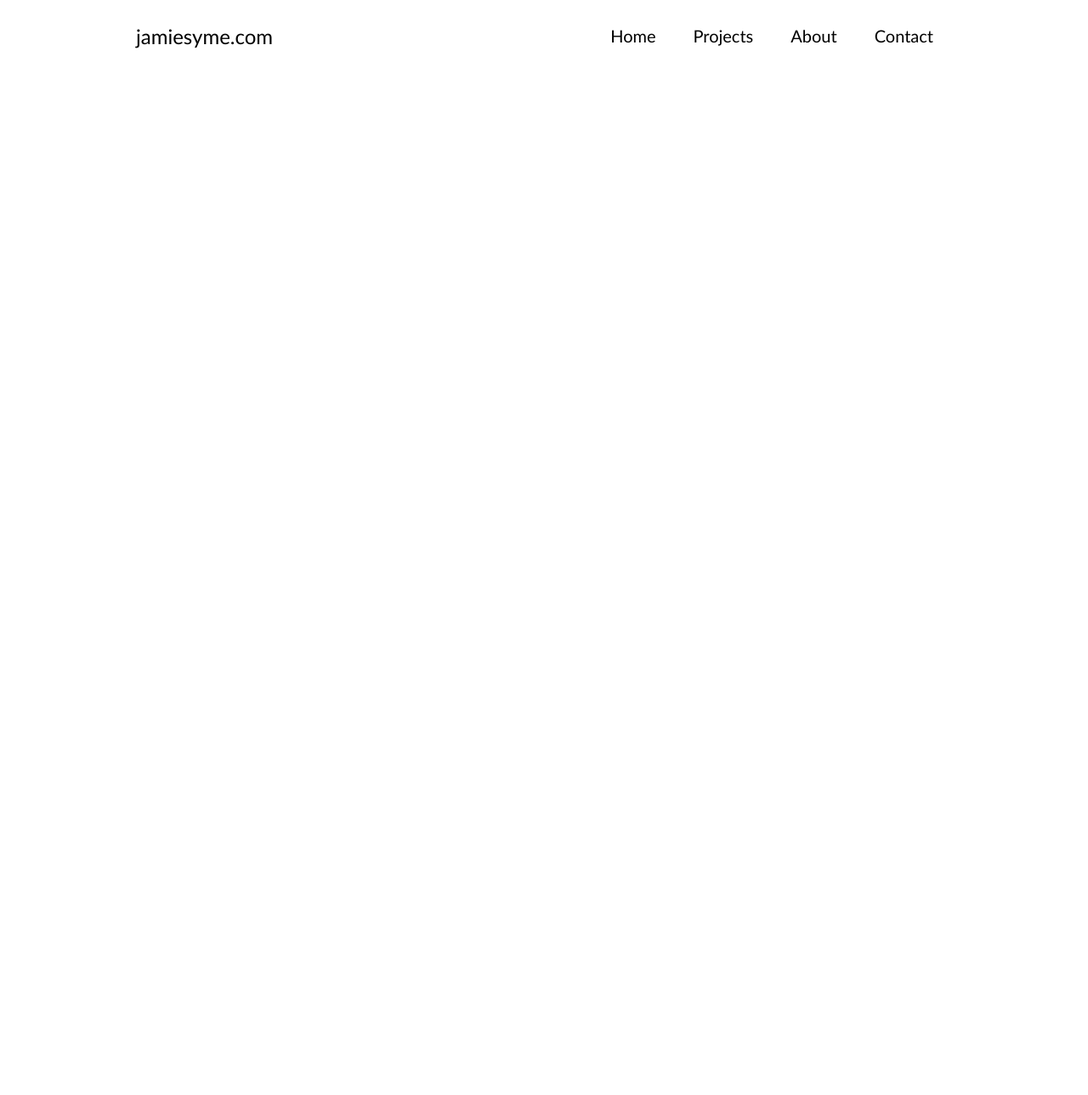
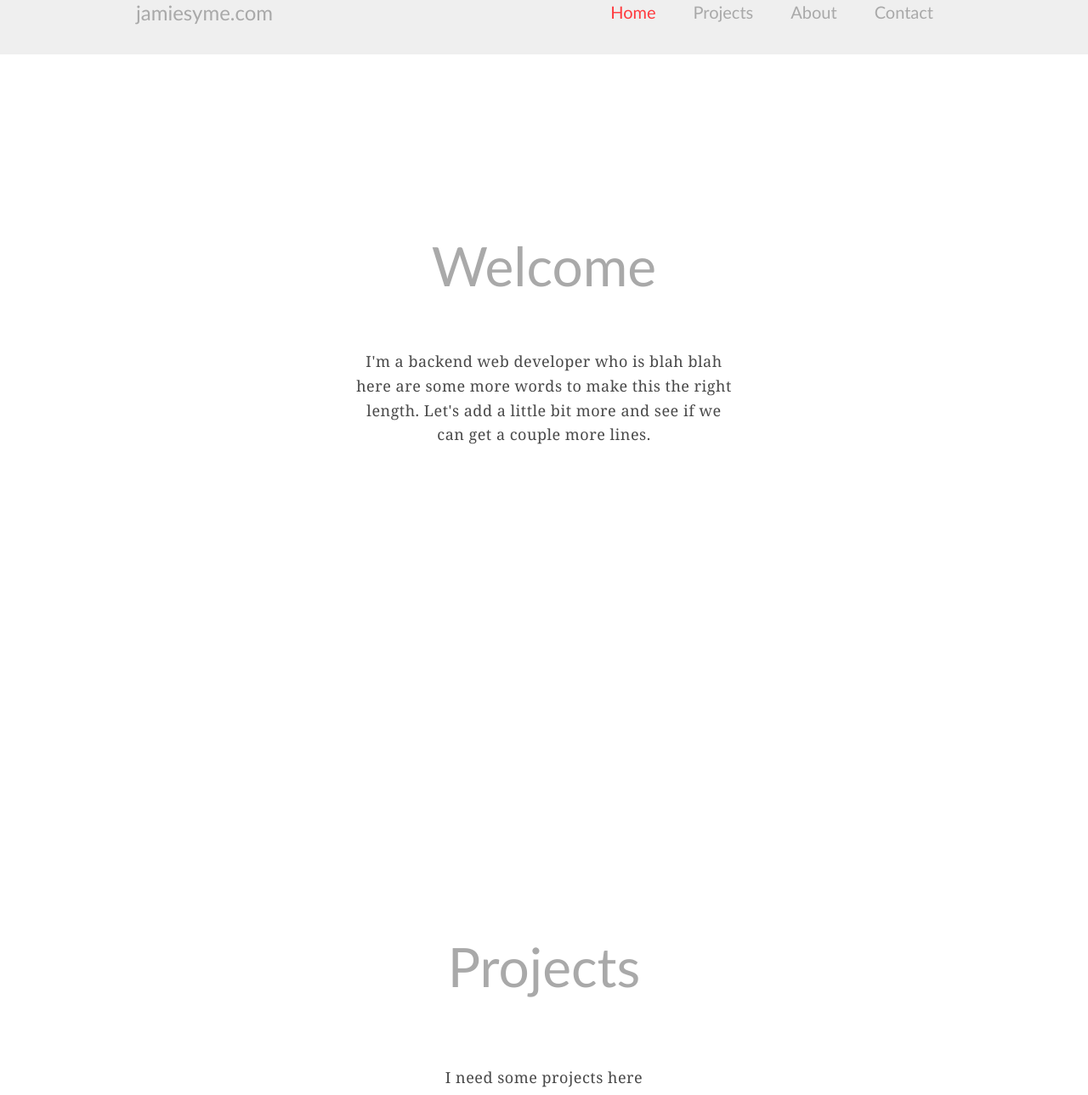
Before and after one commit to jamiesyme/portfolio, a React app: page / in a window 1280 px wide. Shown: the top 1289 px of the page at 85% size. Before the commit the page ends 800 px from the top, so only its background shows below. Built offline with nearby package versions, Linux system fonts and the light colour scheme.

Commit message:
Improved page layout (WIP).

```diff
--- a/src/index.html
+++ b/src/index.html
@@ -2,7 +2,7 @@
 	<head>
 		<title>Jamie Syme</title>
 	</head>
-	<body>
+	<body style="margin: 0;">
 		<div id="root">
 		</div>
 		<script src="f/bundle.js"></script>
--- a/src/index.jsx
+++ b/src/index.jsx
@@ -1,30 +1,66 @@
 import React from 'react';
 import ReactDOM from 'react-dom';
 
+
+const colorScheme = {
+	body:     '#494949',
+	accent:   '#FF3B3F',
+	heavy:    '#A9A9A9',
+	bg:       '#EFEFEF',
+	bgAccent: '#CAEBF2'
+};
+
+const fontScheme = {
+	heavy: ['Trebuchet MS', 'Lucida Grande', 'Lucida Sans Unicode', 'Lucida Sans', 'Tahoma', 'sans-serif'],
+	//heading: ['Tahoma', 'Geneva', 'sans-serif'],
+	body: ['Georgia', 'Serif']
+};
+
+const headingFontStyle = {
+	fontFamily: fontScheme.heavy,
+	fontWeight: 500,
+	color: colorScheme.heavy
+};
+
+const bodyFontStyle = {
+	fontFamily: fontScheme.body,
+	fontSize: 18,
+	lineHeight: 1.6,
+	letterSpacing: 0.5,
+	color: colorScheme.body
+};
+
+
 class Header extends React.Component {
 	render() {
-		const headerStyle = {
+		const padding = 20;
+		const outerStyle = {
+			width: '100%',
+			position: 'fixed',
+			backgroundColor: colorScheme.bg
+		};
+		const innerStyle = {
 			width: 960,
 			margin: 'auto',
-			paddingTop: 20,
-			paddingBottom: 20
+			height: 64
 		};
 		return (
-			<header style={headerStyle}>
-				{this.renderLogo()}
-				{this.renderNav()}
+			<header style={outerStyle}>
+				<div style={innerStyle}>
+					{this.renderLogo()}
+					{this.renderNav()}
+				</div>
 			</header>
 		);
 	}
 	renderLogo() {
-		const logoStyle = {
-			fontFamily: ['Trebuchet MS', 'Lucida Grande', 'Lucida Sans Unicode', 'Lucida Sans', 'Tahoma', 'sans-serif'],
+		const logoStyle = Object.assign({}, headingFontStyle, {
 			fontSize: 24,
-			fontWeight: 500,
 			textDecoration: 'none',
-			color: 'black',
-			display: 'inline-block'
-		};
+			display: 'inline-block',
+			height: '100%',
+
+		});
 		return (
 			<a href="#" style={logoStyle}>
 				jamiesyme.com
@@ -35,20 +71,20 @@ class Header extends React.Component {
 		const navStyle = {
 			float: 'right'
 		};
-		const aStyle = {
-			fontFamily: ['Trebuchet MS', 'Lucida Grande', 'Lucida Sans Unicode', 'Lucida Sans', 'Tahoma', 'sans-serif'],
+		const aStyle = Object.assign({}, headingFontStyle, {
 			fontSize: 20,
-			fontWeight: 500,
 			textDecoration: 'none',
-			color: 'black',
 			padding: 2,
 			marginLeft: 20,
 			marginRight: 20,
 			display: 'inline-block'
-		};
+		});
+		const aStyleAccent = Object.assign({}, aStyle, {
+			color: colorScheme.accent
+		});
 		return (
 			<nav style={navStyle}>
-				<a href="#" style={aStyle}>Home</a>
+				<a href="#" style={aStyleAccent}>Home</a>
 				<a href="#" style={aStyle}>Projects</a>
 				<a href="#" style={aStyle}>About</a>
 				<a href="#" style={aStyle}>Contact</a>
@@ -57,24 +93,100 @@ class Header extends React.Component {
 	}
 }
 
-class HomePage extends React.Component {
+
+class Page extends React.Component {
 	render() {
+		const outerStyle = {
+			width: '100vw',
+			height: '100vh',
+			display: 'flex',
+			justifyContent: 'center',
+			alignItems: 'center'
+		};
+		const hStyle = Object.assign({}, headingFontStyle, {
+			fontSize: 64,
+			//paddingTop: 60,
+			paddingBottom: 60,
+			margin: 0,
+			textAlign: 'center'
+		});
 		return (
-			<div>
-				<Header/>
-				{this.renderGreeting()}
-			</div>
-		);
-	}
-	renderGreeting() {
-		return (
-			<div>
+			<div style={outerStyle}>
+				<div>
+					<h1 style={hStyle}>{this.props.heading}</h1>
+					<div>{this.props.children}</div>
+				</div>
 			</div>
 		);
 	}
 }
 
+
+class HomePage extends React.Component {
+	render() {
+		const pStyle = Object.assign({}, bodyFontStyle, {
+			width: 450,
+			margin: 'auto',
+			textAlign: 'center'
+		});
+		return (
+			<Page heading="Welcome">
+				<p style={pStyle}>I'm a backend web developer who is blah blah here are some more words to make this the right length. Let's add a little bit more and see if we can get a couple more lines.</p>
+			</Page>
+		);
+	}
+}
+
+
+class ProjectsPage extends React.Component {
+	render() {
+		return (
+			<Page heading="Projects">
+				<p style={bodyFontStyle}>I need some projects here</p>
+			</Page>
+		);
+	}
+}
+
+
+class AboutPage extends React.Component {
+	render() {
+		return (
+			<Page heading="About">
+				<p style={bodyFontStyle}>I need to write some stuff about me here</p>
+			</Page>
+		);
+	}
+}
+
+
+class ContactPage extends React.Component {
+	render() {
+		return (
+			<Page heading="Contact">
+				<p style={bodyFontStyle}>I need to write contact info here</p>
+			</Page>
+		);
+	}
+}
+
+
+class Website extends React.Component {
+	render() {
+		return (
+			<div>
+				<Header/>
+				<HomePage/>
+				<ProjectsPage/>
+				<AboutPage/>
+				<ContactPage/>
+			</div>
+		);
+	}
+}
+
+
 ReactDOM.render(
-	<HomePage/>,
+	<Website/>,
 	document.getElementById('root')
 );
```
